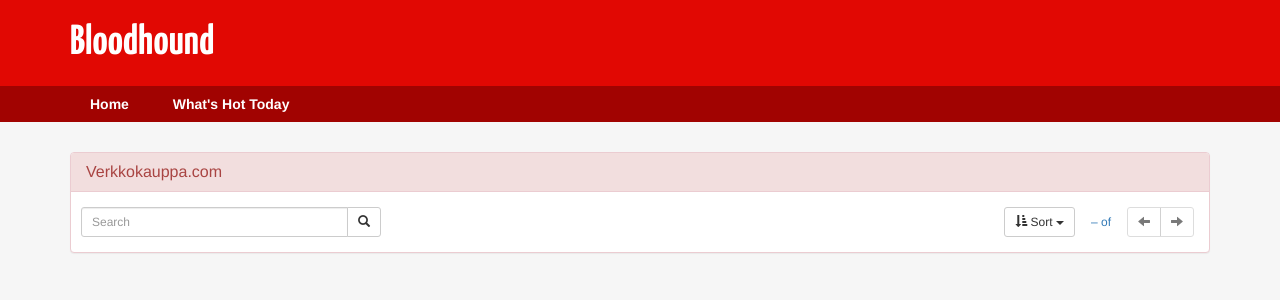
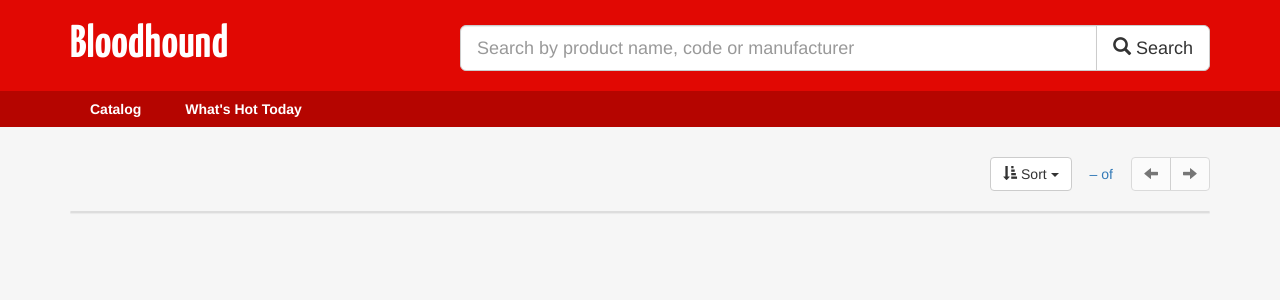
Before and after one commit to vitorfs/bloodhound, a Django app: template bloodhound/core/templates/core/products_list.html in a window 1280 px wide. Shown: the top 300 px of the page. Run offline with Django 3.2, Linux system fonts and the light colour scheme; the template is opened without the code that fills it, so the values that code supplies are empty; some libraries are stand-ins or nearby versions.

Commit message:
Update layout

```diff
--- a/bloodhound/core/templates/core/products_list.html
+++ b/bloodhound/core/templates/core/products_list.html
@@ -1,58 +1,38 @@
 {% extends 'base.html' %}
 
 {% block content %}
-  <div class="panel panel-danger">
-    <div class="panel-heading">
-      <h3 class="panel-title">Verkkokauppa.com</h3>
-    </div>
-    <div class="panel-body">
+
   <div class="btn-toolbar" role="toolbar" aria-label="Products Toolbar">
-
-        <form method="get">
-          <input type="hidden" name="o" value="{% if order %}{{ order }}{% endif %}">
-          <div class="input-group" style="width: 300px;">
-            <input type="text" class="form-control input-sm" name="q" value="{% if querystring %}{{ querystring }}{% endif %}" placeholder="Search">
-            <span class="input-group-btn">
-              <button type="submit" class="btn btn-default btn-sm"><span class="glyphicon glyphicon-search"></span></button>
-            </span>
-          </div>
-        </form>
-
-        {% if querystring %}
-          <div class="btn-group">
-            <a href="/" class="btn btn-link btn-sm"><span class="glyphicon glyphicon-remove"></span> Clear search</a>
-          </div>
-        {% endif %}
 
     <div class="btn-group pull-right" role="group" aria-label="Pager">
       {% if products.has_previous %}
-            <a href="?page={{ products.previous_page_number }}{% if order %}&o={{ order }}{% endif %}{% if querystring %}&q={{ querystring }}{% endif %}" class="btn btn-default btn-sm">
+        <a href="?page={{ products.previous_page_number }}{% if order %}&o={{ order }}{% endif %}{% if querystring %}&q={{ querystring }}{% endif %}" class="btn btn-default">
           <span class="glyphicon glyphicon-arrow-left"></span>
         </a>
       {% else %}
-            <button type="button" class="btn btn-default btn-sm" disabled>
+        <button type="button" class="btn btn-default" disabled>
           <span class="glyphicon glyphicon-arrow-left"></span>
         </button>
       {% endif %}
       {% if products.has_next %}
-            <a href="?page={{ products.next_page_number }}{% if order %}&o={{ order }}{% endif %}{% if querystring %}&q={{ querystring }}{% endif %}" class="btn btn-default btn-sm">
+        <a href="?page={{ products.next_page_number }}{% if order %}&o={{ order }}{% endif %}{% if querystring %}&q={{ querystring }}{% endif %}" class="btn btn-default">
           <span class="glyphicon glyphicon-arrow-right"></span>
         </a>
       {% else %}
-            <button type="button" class="btn btn-default btn-sm" disabled>
+        <button type="button" class="btn btn-default" disabled>
           <span class="glyphicon glyphicon-arrow-right"></span>
         </button>
       {% endif %}
     </div>
 
     <div class="btn-group pull-right">
-          <a href="javascript:void(0);" class="btn btn-sm btn-link js-jump-page" data-container="body" data-placement="bottom">
+      <a href="javascript:void(0);" class="btn btn-link js-jump-page" data-container="body" data-placement="bottom">
         <strong>{{ products.start_index }}</strong> – <strong>{{ products.end_index }}</strong> of <strong>{{ products.paginator.count }}</strong>
       </a>
     </div>
 
     <div class="btn-group pull-right">
-          <button type="button" class="btn btn-default btn-sm dropdown-toggle" data-toggle="dropdown" aria-haspopup="true" aria-expanded="false">
+      <button type="button" class="btn btn-default dropdown-toggle" data-toggle="dropdown" aria-haspopup="true" aria-expanded="false">
         <span class="glyphicon glyphicon-sort-by-attributes"></span>
         Sort
         <span class="caret"></span>
@@ -70,8 +50,7 @@
     </div>
   </div>
 
-    </div>
-
+  <div class="panel panel-default">
     {% if products %}
       {% include 'core/partial_products_table.html' with products=products %}
     {% else %}
@@ -85,6 +64,5 @@
         {% endif %}
       </ul>
     {% endif %}
-
   </div>
 {% endblock %}
--- a/bloodhound/static/css/bloodhound.css
+++ b/bloodhound/static/css/bloodhound.css
@@ -10,7 +10,7 @@ header {
 
 header h1 {
   font-family: 'Yanone Kaffeesatz', sans-serif;
-  font-size: 42px;
+  font-size: 46px;
   margin-top: 20px;
   margin-bottom: 20px;
 }
@@ -22,8 +22,17 @@ header h1 a:active {
   color: #fff;
 }
 
+.search {
+  margin-top: 25px;
+  margin-bottom: 20px;
+}
+
+.search .form-control:focus {
+  border-color: #B50500;
+}
+
 .menu {
-  background-color: #A10301;
+  background-color: #B50500;
   margin-bottom: 30px;
 }
 
@@ -40,11 +49,11 @@ header h1 a:active {
 
 .menu a:hover,
 .menu a:active {
-  background-color: #7E0000;
+  background-color: #8C0400;
 }
 
-main .container {
-
+.btn-toolbar {
+  margin-bottom: 20px;
 }
 
 .empty-result {
--- a/bloodhound/static/js/bloodhound.js
+++ b/bloodhound/static/js/bloodhound.js
@@ -33,8 +33,8 @@
         last_page += "&o=" + order;
       }
 
-      var html = "<div><small><a href='" + first_page + "'>First page</a></small></div>";
-      html += "<div><small><a href='" + last_page + "'>Last page</a></small></div>";
+      var html = "<div><a href='" + first_page + "'>First page</a></div>";
+      html += "<div><a href='" + last_page + "'>Last page</a></div>";
       return html;
     }
   });
--- a/bloodhound/templates/base.html
+++ b/bloodhound/templates/base.html
@@ -18,13 +18,31 @@
 
   <header>
     <div class="container">
-      <h1><a href="{% url 'home' %}">Bloodhound</a></h1>
+      <div class="row">
+        <div class="col-sm-4">
+          <h1><a href="{% url 'home' %}">Bloodhound</a></h1>
+        </div>
+        <div class="col-sm-8">
+          <form method="get" action="{% url 'products' %}" class="search">
+            <input type="hidden" name="o" value="{% if order %}{{ order }}{% endif %}">
+            <div class="input-group">
+              <input type="text" class="form-control input-lg" name="q" value="{% if querystring %}{{ querystring }}{% endif %}" placeholder="Search by product name, code or manufacturer">
+              <span class="input-group-btn">
+                {% if querystring %}
+                  <a href="/" class="btn btn-default btn-lg"><span class="glyphicon glyphicon-remove"></span></a>
+                {% endif %}
+                <button type="submit" class="btn btn-default btn-lg"><span class="glyphicon glyphicon-search"></span> Search</button>
+              </span>
+            </div>
+          </form>
+        </div>
+      </div>
     </div>
   </header>
 
   <nav class="menu">
     <div class="container">
-      <a href="{% url 'home' %}">Home</a>
+      <a href="{% url 'home' %}">Catalog</a>
       <a href="{% url 'hot' %}">What's Hot Today</a>
       {% comment %}
       <a href="{% url 'hot' %}">Firefox Extension</a>
```
Lines whose indentation alone changed are shown as unchanged.
